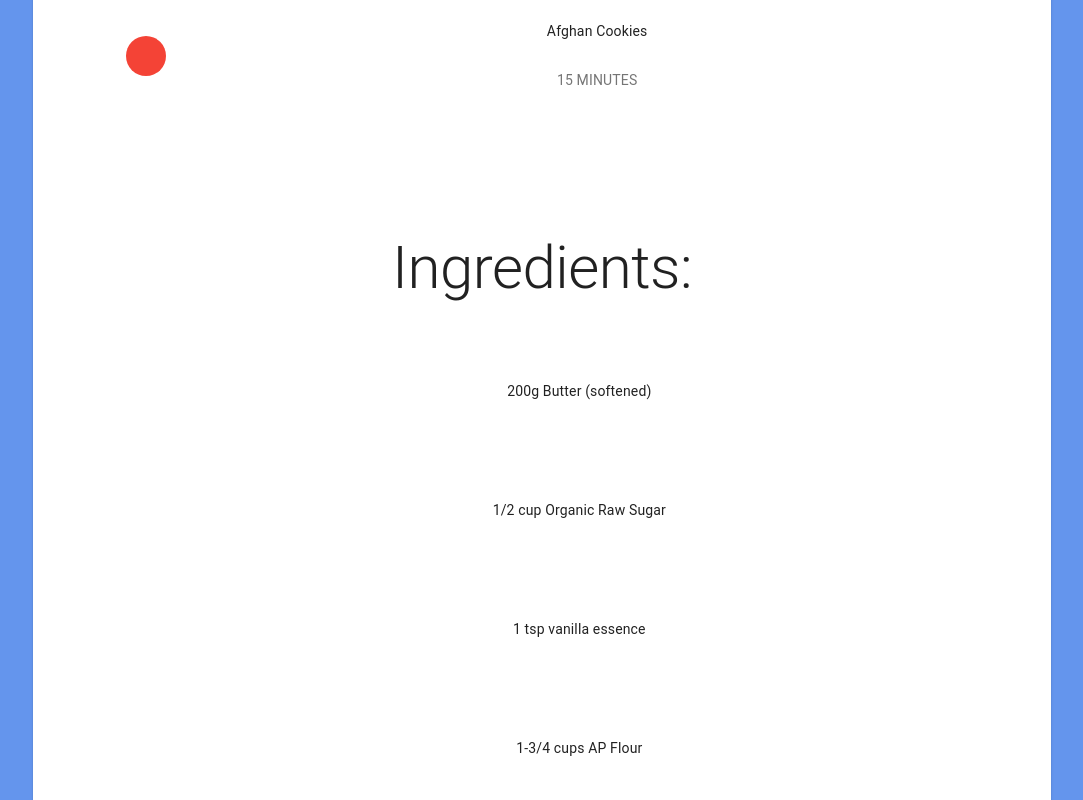
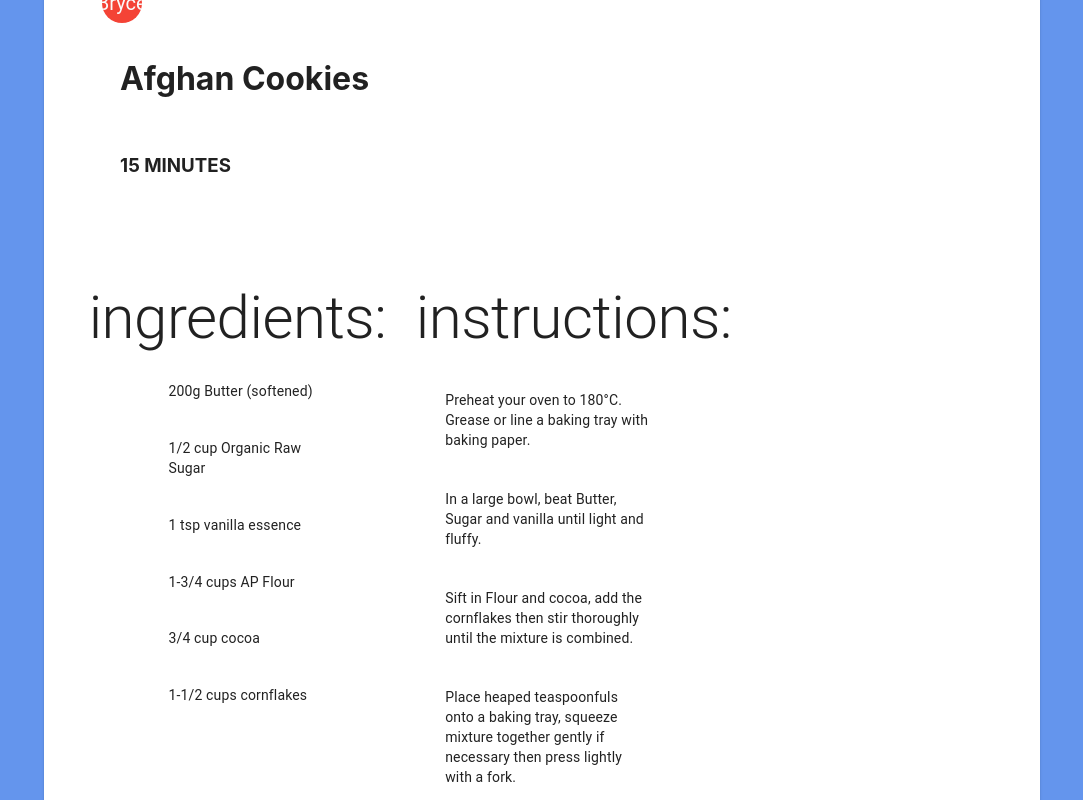
Before and after one commit to byoung006/react-recipe-book, a React (Create React App) app: page /afghan_cookies in a window 1280 px wide. Shown: the part 320-1120 px from the top of the page, without its empty margins (98-1181 px from the left). Built offline with nearby package versions, Linux system fonts and the light colour scheme.

Commit message:
a bunch of cleanup

```diff
--- a/src/RecipeCards.js
+++ b/src/RecipeCards.js
@@ -60,136 +60,46 @@ export default function RecipeReviewCard({
 
   return (
     <>
+      {" "}
+      <Card>
         <Grid
           container
           spacing={8}
-        style={{
-          alignContent: "center",
-          alignItems: "center",
-          textAlign: "center",
-        }}
+          alignItems={"flex-start"}
+          alignContent={"flex-start"}
+          justify={"flex-start"}
         >
-        <Card style={{ alignContent: "center", alignItems: "center" }}>
-          <CardHeader
-            avatar={
+          {/* the title is wrapped in a grid item with sm 12 to enforce it's the only thing on it's row*/}
+          <Grid sm={12} item>
             <Avatar aria-label="recipe" className={classes.avatar}>
-                {icon}
+              Bryce
             </Avatar>
-            }
-            title={title}
-            subheader={subheader}
-          />
+            <h1>{title}</h1>
+            <h3> {subheader}</h3>
+            {image && <CardMedia className={classes.media} />}
+          </Grid>
 
-          {image && <CardMedia className={classes.media} />}
-
-          <Grid
-            container
-            item
-            sm={12}
-            justify={"center"}
-            // style={{
-            //   alignContent: "center",
-            //   alignItems: "center",
-            //   textJustify: "auto",
-            //   textAlign: "center",
-            // }}
-          >
-            {/*<Card>*/}
-            <Grid
-              sm={12}
-              item
-              // style={{
-              //   alignItems: "center",
-              //   alignContent: "center",
-              // }}
-            >
-              <Typography
-                variant="h2"
-                style={{
-                  textTransform: "capitalize",
-                  textAlign: "center",
-                  alignContent: "center",
-                }}
-              >
-                {" "}
-                ingredients:
-              </Typography>
-              <List
-                dense={true}
-                disablePadding={true}
-                style={{
-                  // alignContent: "center",
-                  alignItems: "center",
-                }}
-              >
+          <Grid sm={12} md={6} lg={4} item>
+            <Typography variant="h2">ingredients:</Typography>
+            <List dense={true} disablePadding={true}>
               {ingredientsArray.map((ingredient) => {
                 return (
-                    <ListItem
-                      style={{
-                        textAlign: "center",
-                        alignItems: "center",
-                        display: "flex",
-                        // alignContent: "center",
-                      }}
-                    >
-                      <ListItemText
-                        inset={true}
-                        primary={ingredient}
-                        style={{
-                          textAlign: "center",
-                          alignContent: "center",
-                          alignItems: "center",
-                        }}
-                      />
+                  <ListItem>
+                    <ListItemText inset={true} primary={ingredient} />
                   </ListItem>
                 );
               })}{" "}
             </List>
           </Grid>
-            <Grid
-              sm={12}
-              item
-              spacing={12}
-              style={{
-                alignItems: "center",
-                alignContent: "center",
-              }}
-            >
+          <Grid sm={12} md={6} lg={4} item>
             {/*</Card>*/}
-              <Typography
-                variant="h2"
-                style={{
-                  textTransform: "capitalize",
-                  alignContent: "space-between",
-                }}
-              >
-                instructions:
-              </Typography>
+            <Typography variant="h2">instructions:</Typography>
             {/*<Card>*/}
-              <List
-                dense={true}
-                disablePadding={false}
-                style={{
-                  alignItems: "center",
-                }}
-              >
+            <List dense={true} disablePadding={false}>
               {instructionArray.map((instruction) => {
                 return (
-                    <ListItem
-                      style={{
-                        textAlign: "center",
-                        alignItems: "center",
-                        display: "flex",
-                      }}
-                    >
-                      <ListItemText
-                        primary={instruction}
-                        style={{
-                          textAlign: "center",
-                          alignItems: "center",
-                          // borderStyle: "solid",
-                        }}
-                      />
+                  <ListItem>
+                    <ListItemText primary={instruction} />
                   </ListItem>
                 );
               })}{" "}
@@ -198,16 +108,13 @@ export default function RecipeReviewCard({
           {/*</Card>*/}
         </Grid>
       </Card>
-      </Grid>
       {/*<CardActions disableSpacing>*/}
       {/*  <IconButton aria-label="add to favorites">*/}
       {/*    <FavoriteIcon />*/}
       {/*  </IconButton>*/}
-
       {/*  <IconButton aria-label="share">*/}
       {/*    <ShareIcon />*/}
       {/*  </IconButton>*/}
-
       {/*  <IconButton*/}
       {/*    className={clsx(classes.expand, {*/}
       {/*      [classes.expandOpen]: expanded,*/}
```
Lines whose indentation alone changed are shown as unchanged.
